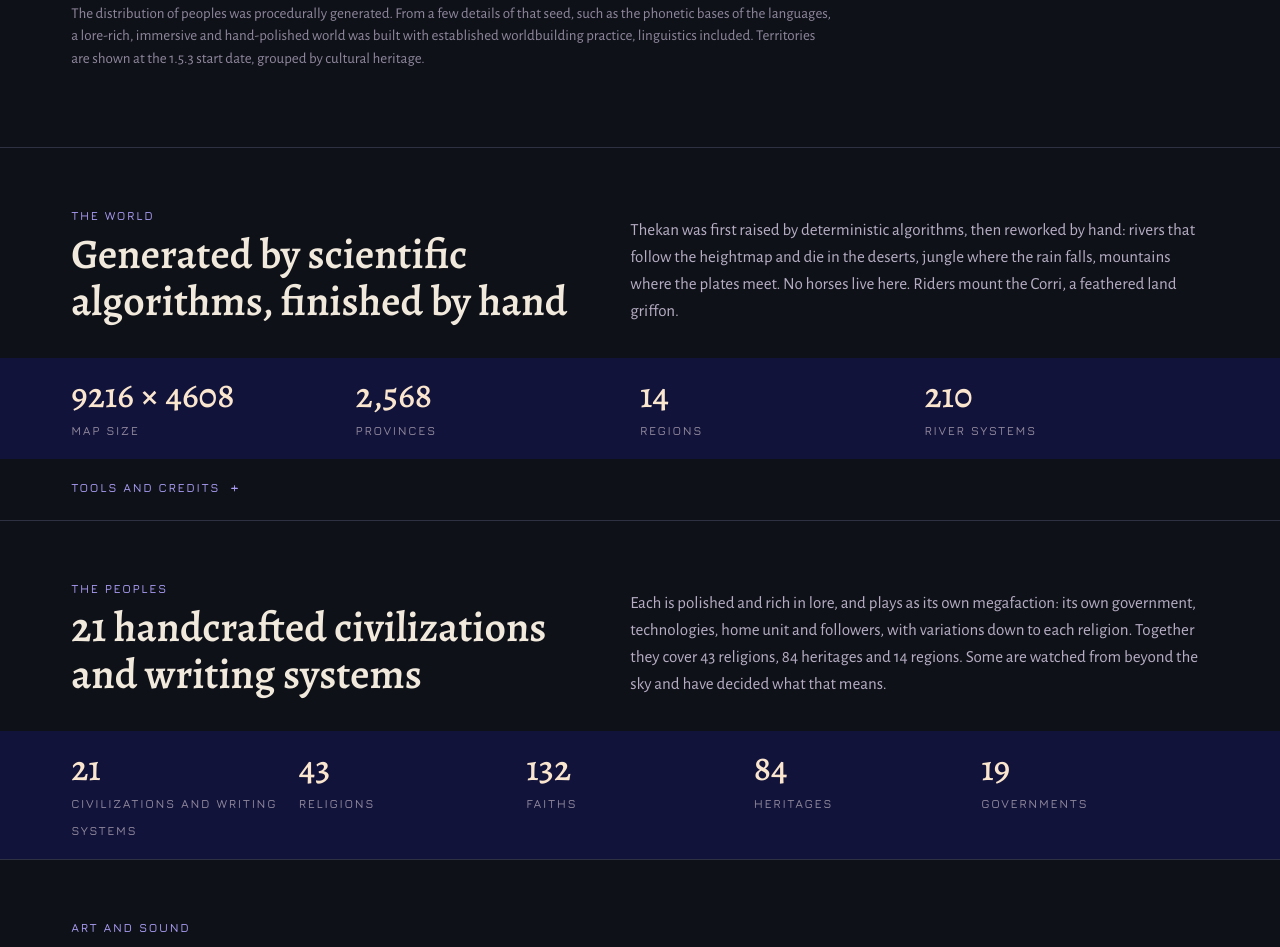
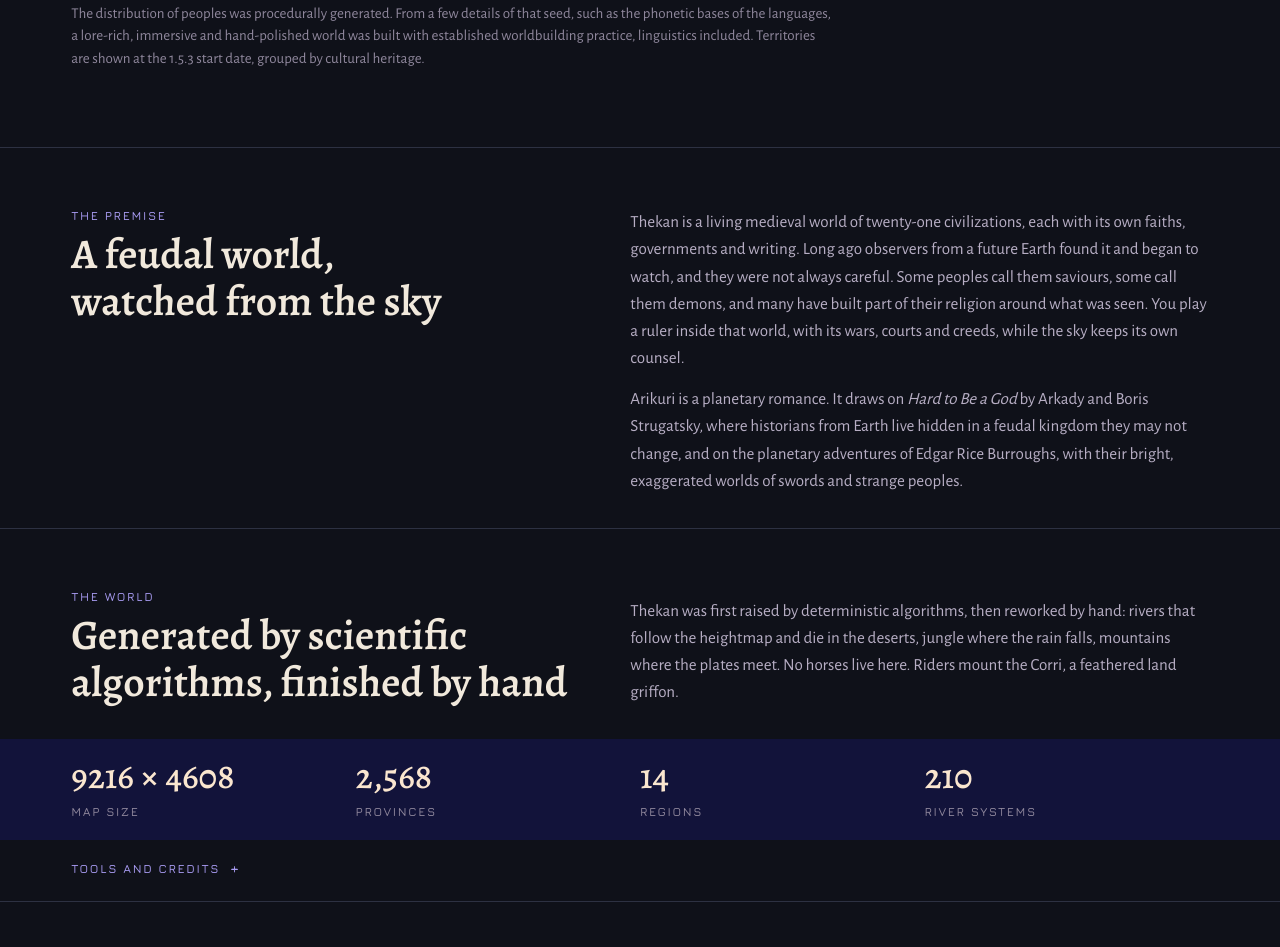
Before and after one commit to arikuri-world/arikuri-world.github.io, a plain HTML site: page index.html in a window 1280 px wide. Shown: the part 1571-2518 px from the top of the page. Drawn offline with Linux system fonts and the light colour scheme.

Commit message:
Premise and inspirations under the map

```diff
--- a/index.html
+++ b/index.html
@@ -230,6 +230,10 @@ footer img{height:48px;width:auto}
     <div class="legend" id="legend"></div>
     <p class="t-small note" style="max-width:96ch">The distribution of peoples was procedurally generated. From a few details of that seed, such as the phonetic bases of the languages, a lore-rich, immersive and hand-polished world was built with established worldbuilding practice, linguistics included. Territories are shown at the 1.5.3 start date, grouped by cultural heritage.</p>
   </div></section>
+
+  <section id="premise">
+    <div class="fs"><div class="wrap"><div class="fsrow" style="align-items:start"><div><div class="t-label obs">The premise</div><h2 class="t-h1">A feudal world, watched from the sky</h2></div><div><p class="muted">Thekan is a living medieval world of twenty-one civilizations, each with its own faiths, governments and writing. Long ago observers from a future Earth found it and began to watch, and they were not always careful. Some peoples call them saviours, some call them demons, and many have built part of their religion around what was seen. You play a ruler inside that world, with its wars, courts and creeds, while the sky keeps its own counsel.</p><p class="muted" style="margin-top:14px">Arikuri is a planetary romance. It draws on <i>Hard to Be a God</i> by Arkady and Boris Strugatsky, where historians from Earth live hidden in a feudal kingdom they may not change, and on the planetary adventures of Edgar Rice Burroughs, with their bright, exaggerated worlds of swords and strange peoples.</p></div></div></div></div>
+  </section>
 
   <section id="features">
     <div class="fs"><div class="wrap"><div class="fsrow"><div><div class="t-label obs">The world</div><h2 class="t-h1">Generated by scientific algorithms, finished by hand</h2></div><p class="muted">Thekan was first raised by deterministic algorithms, then reworked by hand: rivers that follow the heightmap and die in the deserts, jungle where the rain falls, mountains where the plates meet. No horses live here. Riders mount the Corri, a feathered land griffon.</p></div></div>
```
